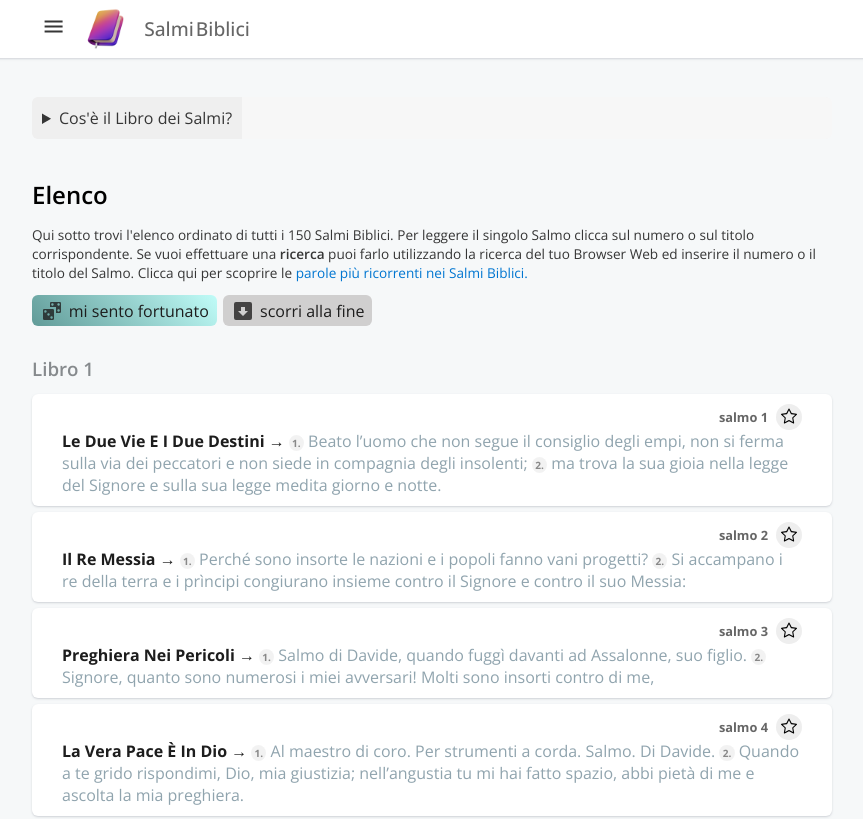
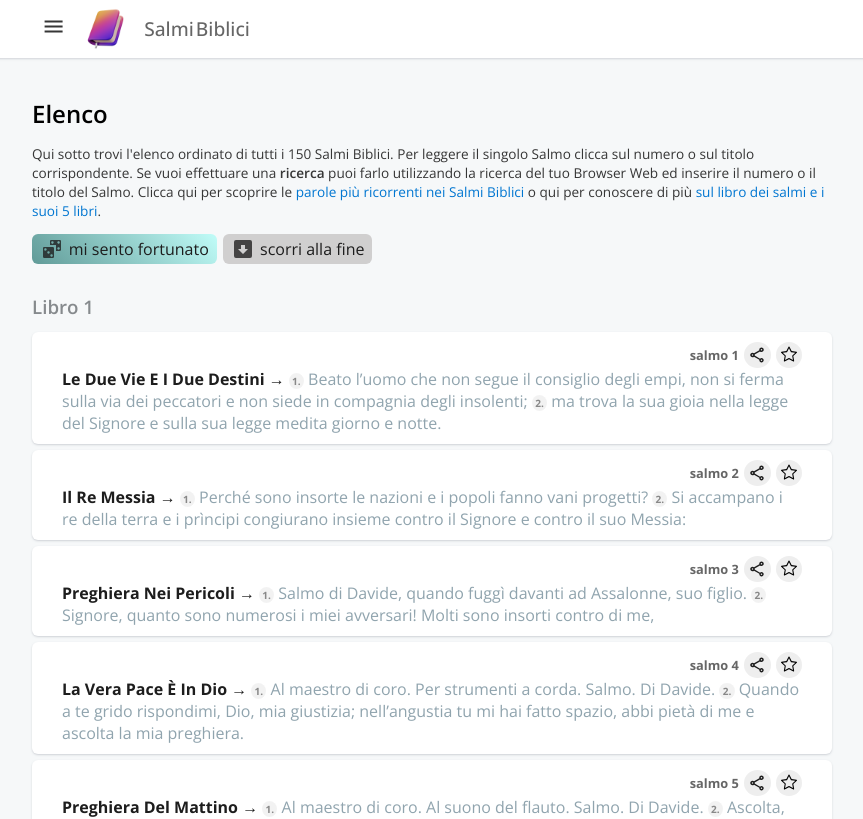
Before and after one commit to CastenettoA/salmi, a Vue app: page / in a window 1280 px wide. Shown: the top 819 px of the page, without its empty margins (208-1071 px from the left). Built offline with nearby package versions, Linux system fonts and the light colour scheme.

Commit message:
automatic deploy baby

```diff
--- a/src/assets/scss/main.scss
+++ b/src/assets/scss/main.scss
@@ -302,7 +302,7 @@
           display: flex;
           align-items: center;
 
-          .star {
+          .star, .share {
             display: flex;
             align-items: center;
 
@@ -312,7 +312,7 @@
             border-radius: 50%;
             padding: 0.25em 0.2em 0.25em 0.3em;
             justify-content: center;
-            margin-left: 0.5em;
+            margin-left: 0.3em;
             transition: .2s all;
 
             &:hover {
@@ -320,6 +320,11 @@
              cursor: pointer;
              transform: scale(1.3);
             }
+          }
+
+          .share {
+            padding-right: 0.3em;
+            padding-left: 0.3em;
           }
         }
 
--- a/src/router/index.js
+++ b/src/router/index.js
@@ -1,6 +1,9 @@
 import { createRouter, createWebHistory } from 'vue-router'
 import Salmo from '../views/Salmo.vue'
+
 import Penitenziali from '../views/Penitenziali.vue'
+import LibroDeiSalmi from '../views/blog/LibroDeiSalmi.vue'
+
 import Words from '../views/Words.vue'
 import Book from '../views/Book.vue'
 import Home from '../views/Home.vue'
@@ -13,6 +16,8 @@ const routes = [
   { path: '/b/:number', name: 'book', component: Book },
 
   { path: '/penitenziali', name: 'penitenziali', component: Penitenziali },
+  { path: '/blog/libro-dei-salmi', name: 'libroDeiSalmi', component: LibroDeiSalmi },
+
   { path: '/words', name: 'words', component: Words },
   { path: '/favorites', name: 'favorites', component: Favorites },
   { path: '/parole-di-luce', name: 'wordsoflight', component: WordsOfLight },
--- a/src/views/Home.vue
+++ b/src/views/Home.vue
@@ -1,38 +1,18 @@
 <template>
   <div class="homepage">
 
-    <details>
-      <summary>Cos'è il Libro dei Salmi?</summary>
-      <p>
-        Il Libro dei Salmi è un testo contenuto nella Bibbia che racchiude al
-        suo interno 150 Salmi, delle composizioni poetiche sacre scritte da vari
-        autori (principalmente dal re Davide).
-      </p>
-      <p>
-        Possiamo dire che contengono un sunto di tutta la dottrina dell'Antico
-        Testamento. Sono considerati un manuale di preghiera e meditazione che
-        Dio stesso a voluto dare ai suoi figli.
-      </p>
 
-      <p>
-        Il salterio è diviso in 5 parti, in analogia con il Pentateuco, e ciascuna parte termina con una benedizione o dossologia
-      </p>
-
-      <button v-on:click="goToBook(1)">📕 Libro 1 →</button>
-      <button v-on:click="goToBook(2)">📕 Libro 2 →</button>
-      <button v-on:click="goToBook(3)">📕 Libro 3 →</button>
-      <button v-on:click="goToBook(4)">📕 Libro 4 →</button>
-      <button v-on:click="goToBook(5)">📕 Libro 5 →</button>
-      <hr>
-      <button v-on:click="goToPenitenziali()">📕 I 7 Salmi Penitenziali →</button>
-      <button v-on:click="goToWords()">📔 Le parole più ricorrenti nei Salmi →</button>
-
-      <!-- https://www.vatican.va/roman_curia/congregations/cfaith/pcb_documents/rc_con_cfaith_doc_19100501_psalmorum_it.html -->
-    </details>
 
     <main>
       <h2>Elenco</h2>
-      <p style="font-size: 13.6px;">Qui sotto trovi l'elenco ordinato di tutti i 150 Salmi Biblici. Per leggere il singolo Salmo clicca sul numero o sul titolo corrispondente. Se vuoi effettuare una <b>ricerca</b> puoi farlo utilizzando la ricerca del tuo Browser Web ed inserire il numero o il titolo del Salmo. Clicca qui per scoprire le <a v-on:click="goToWords()" style="cursor: pointer;">parole più ricorrenti nei Salmi Biblici.</a></p>
+      <p style="font-size: 13.6px;">Qui sotto trovi l'elenco ordinato di tutti i 150 Salmi Biblici.
+      Per leggere il singolo Salmo clicca sul numero o sul titolo corrispondente.
+      Se vuoi effettuare una <b>ricerca</b> puoi farlo utilizzando la ricerca del tuo Browser Web ed inserire il
+       numero o il titolo del Salmo.
+       Clicca qui per scoprire le <a v-on:click="goToWords()" style="cursor: pointer;">parole più ricorrenti
+       nei Salmi Biblici</a> o qui per conoscere di più <a v-on:click="goToBlog1()" style="cursor: pointer;">sul libro dei salmi e i suoi 5 libri</a>.
+
+       </p>
 
       <div class="psalms-option-menu">
         <button class="small-button colorfull-light-green" v-on:click="getCasualSalmo()">
@@ -57,6 +37,13 @@
           <button :title="salmo.description">
             <div class="salmo-secondary-info">
               <span class="salmo-number">salmo {{ salmo.titleWithNumber.split('Salmo')[1].trim() }}</span>
+
+              <div class="share" :title="'condividi il salmo numero ' + salmo.titleWithNumber.split('Salmo')[1].trim()">
+                <svg style="width:18px;height:18px" viewBox="0 0 24 24">
+                    <path fill="currentColor" d="M18 16.08C17.24 16.08 16.56 16.38 16.04 16.85L8.91 12.7C8.96 12.47 9 12.24 9 12S8.96 11.53 8.91 11.3L15.96 7.19C16.5 7.69 17.21 8 18 8C19.66 8 21 6.66 21 5S19.66 2 18 2 15 3.34 15 5C15 5.24 15.04 5.47 15.09 5.7L8.04 9.81C7.5 9.31 6.79 9 6 9C4.34 9 3 10.34 3 12S4.34 15 6 15C6.79 15 7.5 14.69 8.04 14.19L15.16 18.34C15.11 18.55 15.08 18.77 15.08 19C15.08 20.61 16.39 21.91 18 21.91S20.92 20.61 20.92 19C20.92 17.39 19.61 16.08 18 16.08M18 4C18.55 4 19 4.45 19 5S18.55 6 18 6 17 5.55 17 5 17.45 4 18 4M6 13C5.45 13 5 12.55 5 12S5.45 11 6 11 7 11.45 7 12 6.55 13 6 13M18 20C17.45 20 17 19.55 17 19S17.45 18 18 18 19 18.45 19 19 18.55 20 18 20Z" />
+                </svg>
+              </div>
+
               <div class="star" v-on:click="addToFavorites(key+1)" title="Aggiungi-Rimuovi dai preferiti">
                     <svg v-if="!salmo.favorite" xmlns="http://www.w3.org/2000/svg" width="18" height="18" class="bi bi-star" viewBox="0 0 18 18">
                       <path d="M2.866 14.85c-.078.444.36.791.746.593l4.39-2.256 4.389 2.256c.386.198.824-.149.746-.592l-.83-4.73 3.522-3.356c.33-.314.16-.888-.282-.95l-4.898-.696L8.465.792a.513.513 0 0 0-.927 0L5.354 5.12l-4.898.696c-.441.062-.612.636-.283.95l3.523 3.356-.83 4.73zm4.905-2.767-3.686 1.894.694-3.957a.565.565 0 0 0-.163-.505L1.71 6.745l4.052-.576a.525.525 0 0 0 .393-.288L8 2.223l1.847 3.658a.525.525 0 0 0 .393.288l4.052.575-2.906 2.77a.565.565 0 0 0-.163.506l.694 3.957-3.686-1.894a.503.503 0 0 0-.461 0z"/>
@@ -139,6 +126,10 @@ export default {
       this.$router.push({ name: "penitenziali" });
     },
 
+    goToBlog1: function () {
+      this.$router.push({ name: "libroDeiSalmi" });
+    },
+
     goToWords: function () {
       this.$router.push({ name: "words" });
     },
--- a/src/views/Salmo.vue
+++ b/src/views/Salmo.vue
@@ -24,8 +24,8 @@
         </button>
 
         <button class="small-button colorfull-red-blue" v-on:click="shareSalmo()">
-          <svg style="width:24px;height:24px" viewBox="0 0 24 24">
-              <path fill="currentColor" d="M12 2C6.5 2 2 6.5 2 12S6.5 22 12 22 22 17.5 22 12 17.5 2 12 2M14 16V13C10.39 13 7.81 14.43 6 17C6.72 13.33 8.94 9.73 14 9V6L19 11L14 16Z" />
+          <svg style="width:18px;height:18px" viewBox="0 0 24 24">
+              <path fill="currentColor" d="M18 16.08C17.24 16.08 16.56 16.38 16.04 16.85L8.91 12.7C8.96 12.47 9 12.24 9 12S8.96 11.53 8.91 11.3L15.96 7.19C16.5 7.69 17.21 8 18 8C19.66 8 21 6.66 21 5S19.66 2 18 2 15 3.34 15 5C15 5.24 15.04 5.47 15.09 5.7L8.04 9.81C7.5 9.31 6.79 9 6 9C4.34 9 3 10.34 3 12S4.34 15 6 15C6.79 15 7.5 14.69 8.04 14.19L15.16 18.34C15.11 18.55 15.08 18.77 15.08 19C15.08 20.61 16.39 21.91 18 21.91S20.92 20.61 20.92 19C20.92 17.39 19.61 16.08 18 16.08M18 4C18.55 4 19 4.45 19 5S18.55 6 18 6 17 5.55 17 5 17.45 4 18 4M6 13C5.45 13 5 12.55 5 12S5.45 11 6 11 7 11.45 7 12 6.55 13 6 13M18 20C17.45 20 17 19.55 17 19S17.45 18 18 18 19 18.45 19 19 18.55 20 18 20Z" />
           </svg>
           <span>condividi</span>
         </button>
@@ -166,18 +166,21 @@ export default {
     },
 
     shareSalmo: function() {
-        let salmoTitle = this.salmi[this.numeroSalmo-1].titleWithNumber + ' • ' + this.salmi[this.numeroSalmo-1].title;
-console.log(this.$route.params.number)
+        let salmoTitle = this.salmi[this.numeroSalmo-1].titleWithNumber + ' • ' + this.salmi[this.numeroSalmo-1].title,
+            salmoContent = "“" + this.salmi[this.numeroSalmo-1].content[0] + ' ' + this.salmi[this.numeroSalmo-1].content[1] + "”";
+
           if (navigator.share) { // web share api works!
             navigator.share({
               title: salmoTitle,
-            text: "“" + this.salmi[this.numeroSalmo-1].content[0] + "”",
+              text: salmoContent,
               url: this.$route.params.number,
             })
               .then(() => console.log('Successful share'))
               .catch((error) => console.log('Error sharing', error));
           } else {
             // no Web Share APi support, fallback!
+            // copy the salmo (title, first 2 verse and link) (1) and open a tooltip to inform user to share (2)
+            let content = salmoTitle;
           }
     }
   },
--- /dev/null
+++ b/src/views/blog/LibroDeiSalmi.vue
@@ -0,0 +1,106 @@
+<template>
+  <main>
+    <div class="single-salmo">
+        <small class="copyright-sanpaolo">
+          <svg xmlns="http://www.w3.org/2000/svg" width="16" height="16" fill="currentColor" class="bi bi-info-square-fill" viewBox="0 0 16 16">
+            <path d="M0 2a2 2 0 0 1 2-2h12a2 2 0 0 1 2 2v12a2 2 0 0 1-2 2H2a2 2 0 0 1-2-2V2zm8.93 4.588-2.29.287-.082.38.45.083c.294.07.352.176.288.469l-.738 3.468c-.194.897.105 1.319.808 1.319.545 0 1.178-.252 1.465-.598l.088-.416c-.2.176-.492.246-.686.246-.275 0-.375-.193-.304-.533L8.93 6.588zM8 5.5a1 1 0 1 0 0-2 1 1 0 0 0 0 2z"/>
+          </svg>
+          <span>Il testo biblico è tratto da <a href="https://www.edizionisanpaolo.it/">LA BIBBIA. Nuova versione dai testi originali</a>, San Paolo Edizioni 2010.</span>
+        </small>
+
+        <h1>
+        <span class="gradient">Cos'è il Libro dei Salmi?</span>
+        <!-- <span class="desc"
+          > &bull; Il Libro Dei Salmi</span
+        > -->
+      </h1>
+
+      <p>
+        Il Libro dei Salmi è un testo contenuto nella Bibbia che racchiude al
+        suo interno 150 Salmi, delle composizioni poetiche sacre scritte da vari
+        autori (principalmente dal re Davide).
+      </p>
+      <p>
+        Possiamo dire che contengono un sunto di tutta la dottrina dell'Antico
+        Testamento. Sono considerati un manuale di preghiera e meditazione che
+        Dio stesso a voluto dare ai suoi figli.
+      </p>
+
+      <p>
+        Il salterio è diviso in 5 parti, in analogia con il Pentateuco, e ciascuna parte termina con una benedizione o dossologia
+      </p>
+
+      <button v-on:click="goToBook(1)">📕 Libro 1 →</button>
+      <button v-on:click="goToBook(2)">📕 Libro 2 →</button>
+      <button v-on:click="goToBook(3)">📕 Libro 3 →</button>
+      <button v-on:click="goToBook(4)">📕 Libro 4 →</button>
+      <button v-on:click="goToBook(5)">📕 Libro 5 →</button>
+      <hr>
+      <button v-on:click="goToPenitenziali()">📕 I 7 Salmi Penitenziali →</button>
+      <button v-on:click="goToWords()">📔 Le parole più ricorrenti nei Salmi →</button>
+
+      <!-- https://www.vatican.va/roman_curia/congregations/cfaith/pcb_documents/rc_con_cfaith_doc_19100501_psalmorum_it.html -->
+
+    </div>
+
+  </main>
+</template>
+
+<script>
+import salmi from "@/assets/json/salmi.json";
+
+export default {
+  data: function () {
+    return {
+      salmi: salmi.items,
+    };
+  },
+  created: function(){
+    this.scrollToTop();
+    document.title = 'I 7 Salmi Penitenziali - Salterio';
+    document.getElementsByTagName('meta')["description"].content = 'Elenco dei 7 salmi penitenziali: 6,32,38,51,102,130 e 143.';
+  },
+  computed: {
+    filteredSalmi: function() {
+      var s = this.salmi.filter(function(item, index, salmiArray) {
+        if([6,32,38,51,102,130,143].includes(salmiArray.indexOf(item)+1)) { // se il salmo è incluso nei salmi penitenziali
+          return item;
+        }
+      });
+
+      return s;
+    }
+  },
+  methods: {
+    scrollToTop() { // needed because the windwos was not to top... try to belive it
+        window.scrollTo(0,0);
+    },
+
+    goHome: function () {
+      this.$router.push({ name: "home" });
+    },
+    goToSalmo: function (n) {
+      this.$router.push({
+        name: "salmo",
+        params: { number: n },
+      });
+    },
+
+    goToBook: function (n) {
+      this.$router.push({ name: "book", params: { number: n } });
+    },
+
+    goToPenitenziali: function () {
+      this.$router.push({ name: "penitenziali" });
+    },
+
+    goToWords: function () {
+      this.$router.push({ name: "words" });
+    },
+  },
+};
+</script>
+
+
+<style lang="scss">
+</style>
```
Lines whose indentation alone changed are shown as unchanged.
